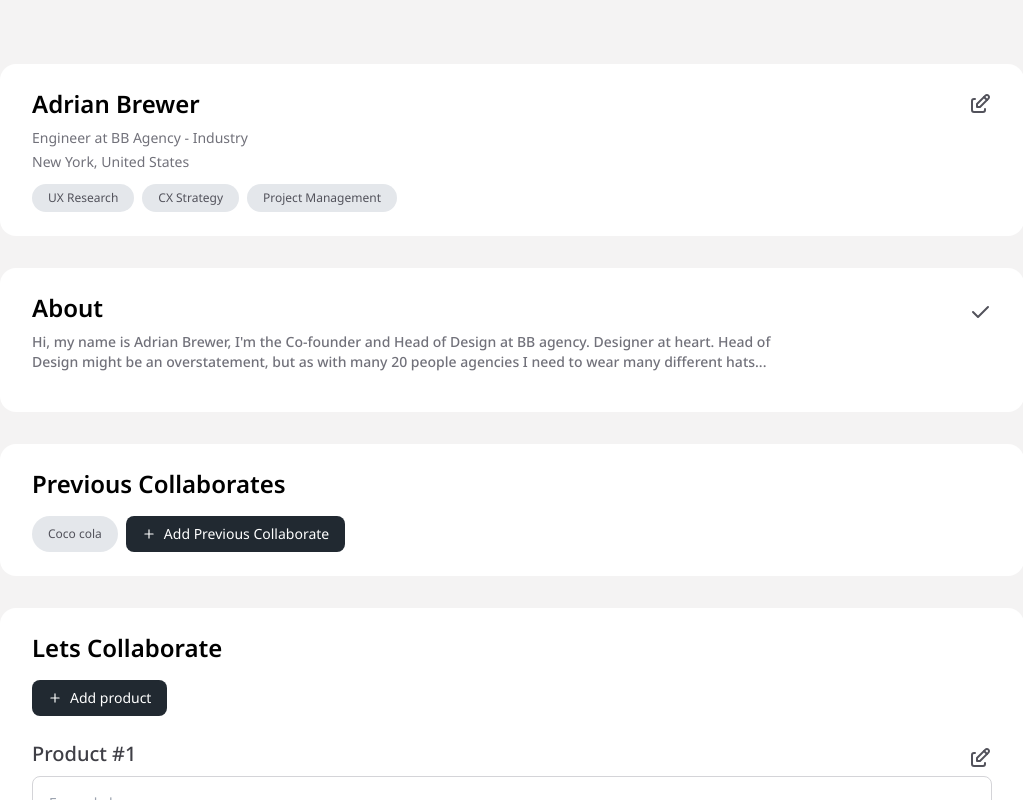
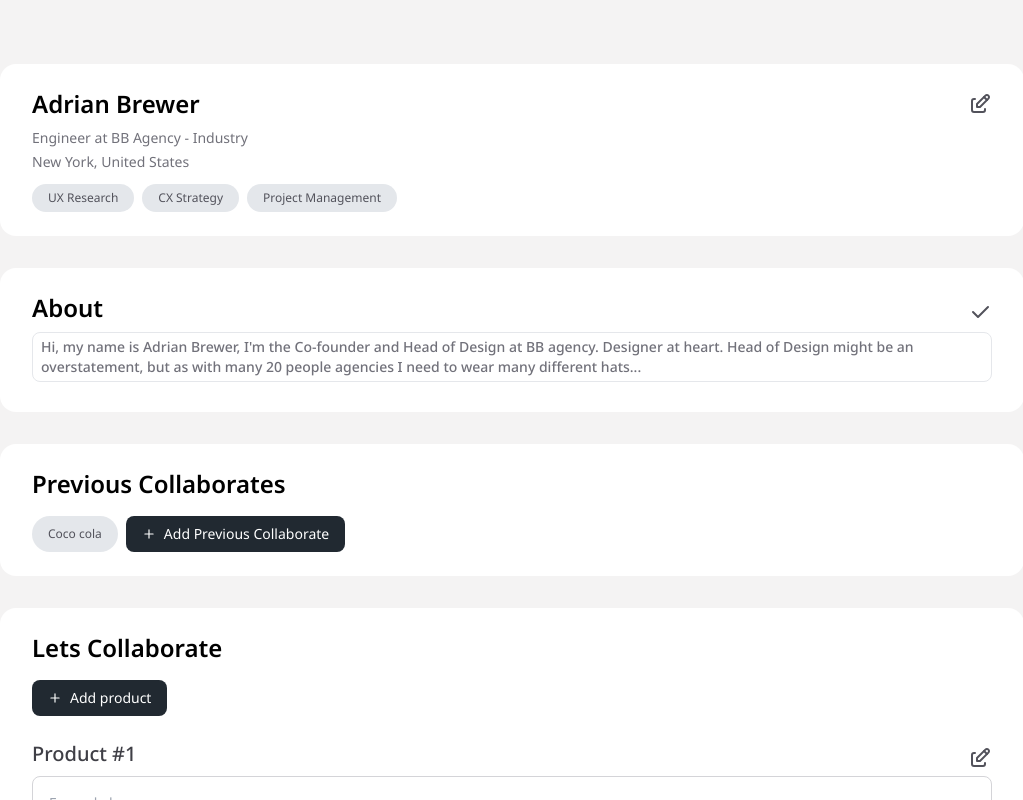
Before and after one commit to nirzon47/brandcollab, a React (Vite) app: page / in a window 1280 px wide. Both pictures are taken after a click on the button 1108 px from the left and 312 px from the top of the page. Shown: the top 800 px of the page, without its empty margins (128-1151 px from the left). Built offline with nearby package versions, Linux system fonts and the light colour scheme.

Commit message:
feat: add editability in about section

```diff
--- a/src/App.tsx
+++ b/src/App.tsx
@@ -21,10 +21,10 @@ const App = () => {
 	}, [])
 
 	return (
-		<div className='bg-background min-h-screen p-4 md:p-16'>
+		<div className='min-h-screen bg-background p-4 md:p-16'>
 			<div className='mx-auto flex h-full w-full max-w-5xl flex-col gap-8'>
 				<ProfileHeader profile={data.profile} setData={setData} />
-				<About desc={data.about} />
+				<About desc={data.about} setData={setData} />
 				<Collaborates data={data.collaborates} />
 				<StartCollab products={data.products} />
 				<Testimonials testimonials={data.testimonials} />
--- a/src/components/About.tsx
+++ b/src/components/About.tsx
@@ -3,23 +3,48 @@ import CardSection from './ui/CardSection'
 import Heading from './ui/Heading'
 import EditButton from './ui/EditButton'
 import SaveButton from './ui/SaveButton'
+import { MainDataType } from '@/utils/types'
 
-const About = (props: { desc: string }) => {
+type AboutPropType = {
+	desc: string
+	setData: (data: MainDataType) => void
+}
+
+const About = (props: AboutPropType) => {
 	const [editMode, setEditMode] = useState<boolean>(false)
+	const [textareaValue, setTextAreaValue] = useState<string>(props.desc)
+
+	const handleSaveButtonClick = () => {
+		setEditMode(false)
+
+		const localData = JSON.parse(localStorage.getItem('data') as string)
+		localData.about = textareaValue
+		localStorage.setItem('data', JSON.stringify(localData))
+
+		props.setData(localData)
+	}
 
 	return (
 		<CardSection>
 			<div className='flex items-center justify-between'>
 				<Heading title='About' className='mb-2' />
 				{editMode ? (
-					<SaveButton action={() => setEditMode(false)} />
+					<SaveButton action={handleSaveButtonClick} />
 				) : (
 					<EditButton action={() => setEditMode(true)} />
 				)}
 			</div>
-			<p className='mb-4 max-w-3xl text-sm font-medium text-zinc-500'>
-				{props.desc}
-			</p>
+			{!editMode ? (
+				<p className='mb-4 max-w-3xl text-sm font-medium text-zinc-500'>
+					{props.desc}
+				</p>
+			) : (
+				<textarea
+					className='w-full resize-none rounded-lg border px-2 py-1 text-sm font-medium text-zinc-500 outline-none'
+					value={textareaValue}
+					onChange={(e) => setTextAreaValue(e.target.value)}
+				></textarea>
+			)}
 		</CardSection>
 	)
 }
```
